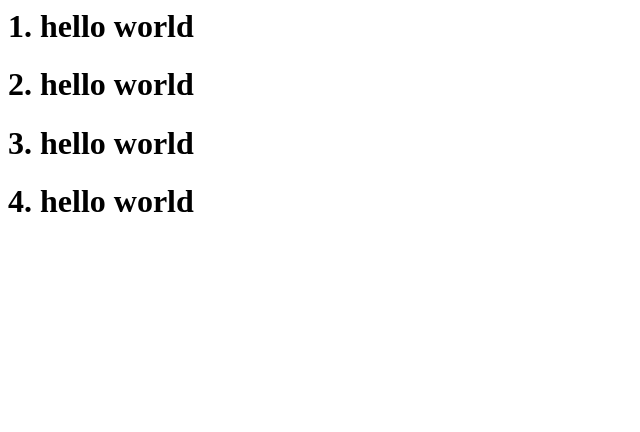
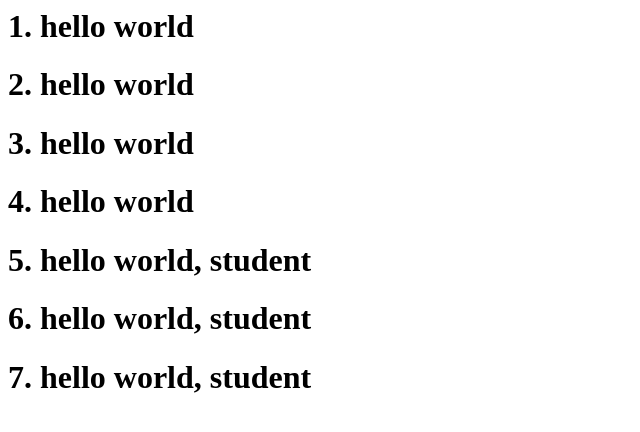
Before and after one commit to cryptoyssong/gitTest, a plain HTML site: page index.html in a window 1280 px wide. Shown: the whole page, without its empty margins (0-640 px from the left). Drawn offline with Linux system fonts and the light colour scheme.

Commit message:
std 2 commit

```diff
--- a/index.html
+++ b/index.html
@@ -9,5 +9,11 @@
         <h1> 2. hello world</h1>
         <h1> 3. hello world</h1>
         <h1> 4. hello world</h1>
+
+
+        <h1> 5. hello world, student</h1>
+        <h1> 6. hello world, student</h1>
+
+        <h1> 7. hello world, student</h1>
     </body>
 </html>
```
